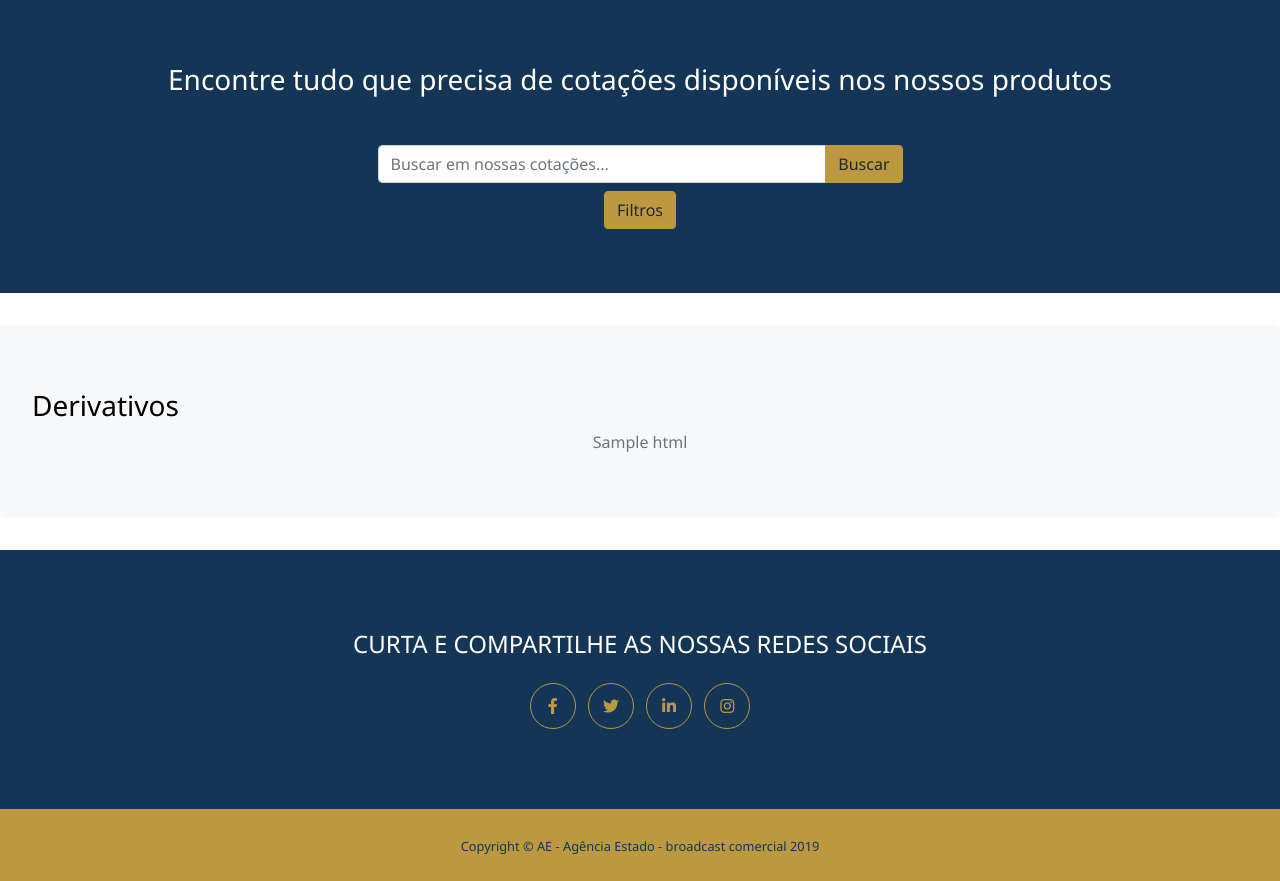
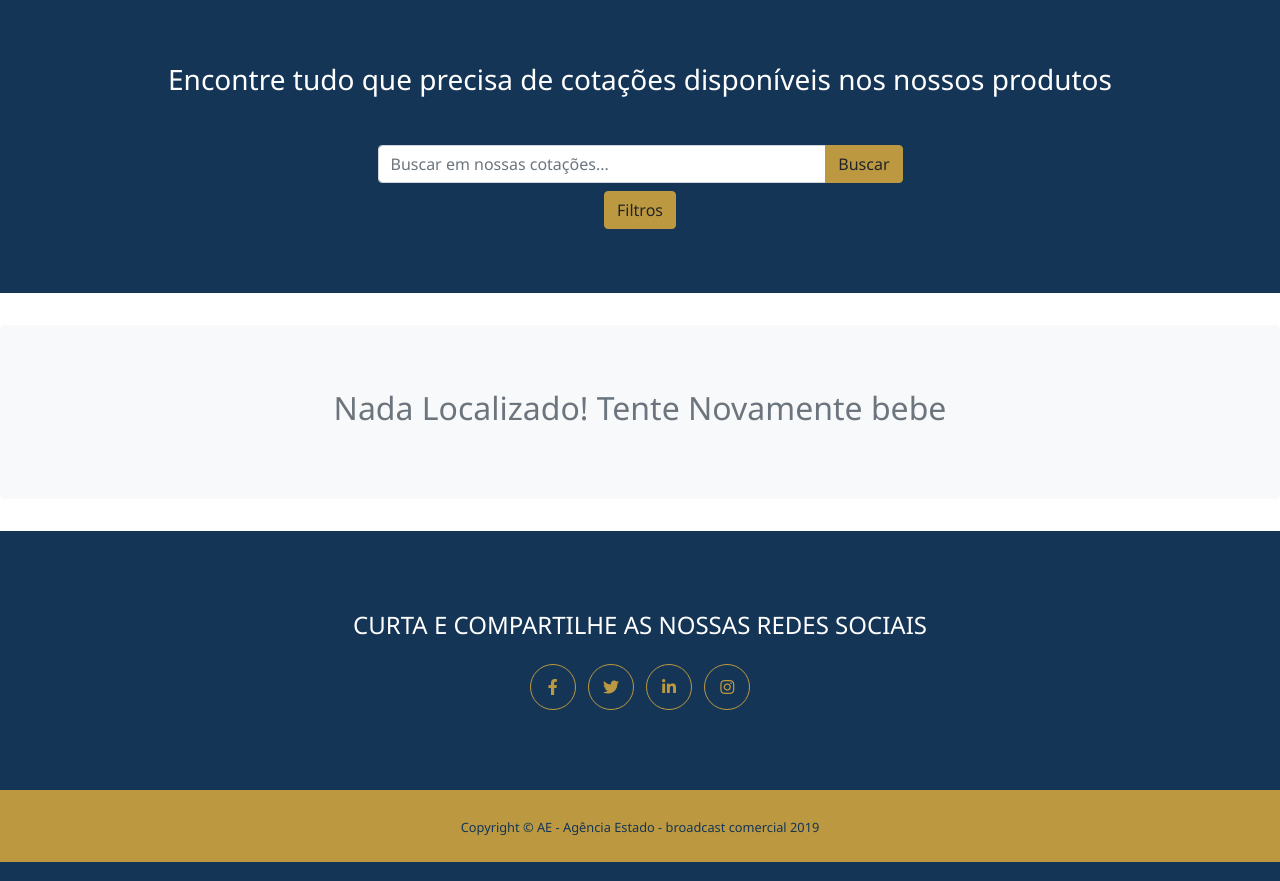
Before and after one commit to brunoLeal93/broadcastprodutos, a Flask app: template app/templates/cotacao.html in a window 1280 px wide. Shown: the part 73-954 px from the top of the page. Run offline with Flask 2, Linux system fonts and the light colour scheme; the template is opened without the code that fills it: most values are stand-ins (such as "Sample title", 1, 10 or a date in 2020); some libraries are stand-ins or nearby versions.

Commit message:
Busca de Derivativos + Monta HTML Derivativos ok ok

```diff
--- a/app/templates/cotacao.html
+++ b/app/templates/cotacao.html
@@ -140,9 +140,15 @@
 
     </section>
     <!-- Section Derivativos -->
-    {%if html != '':%}
+    {%if 'rowspan' not in html and html != '':%}
     <section class="jumbotron bg-light">
-        <div class="title"><h3 style="color: black">Derivativos</h3></div>
+        <div class="container text-center">
+            <h2>Nada Localizado! Tente Novamente bebe</h2>
+        </div>
+    </section>
+    {%elif html != '':%}
+    <section class="jumbotron bg-light">
+        <div class="title"><h3 style="color: black" class="text-center">Contratos Derivativos</h3></div>
         <div class="container text-center">
             {{html|safe}}
         </div>
--- a/app/templates/ppp.html
+++ b/app/templates/ppp.html
@@ -650,7 +650,7 @@
                                 <div>
                                     <!--Australia Stock Exchange-->
                                     <div class="row align-items-center destacar">
-                                        <div class="col-4  n4">Australia Stock Exchange <i class="far fa-clock" data-placement="right" data-toggle="tooltip" data-html="true" title="Delay de 20 min"></i></div>
+                                        <div class="col-4  n4">Australia Stock Exchange <i class="far fa-clock" data-placement="right" data-toggle="tooltip" data-html="true" title="Delay de 15 min"></i></div>
                                         <div class="col"  id="c-ind-ao-australia-trade"><i class="fas fa-check"></i></div>
                                         <div class="col"  id="c-ind-ao-australia-conjuntura"><i class="fas fa-check"></i></div>
                                         <div class="col"  id="c-ind-ao-australia-mercados"><i class="fas fa-check"></i></div>
```
